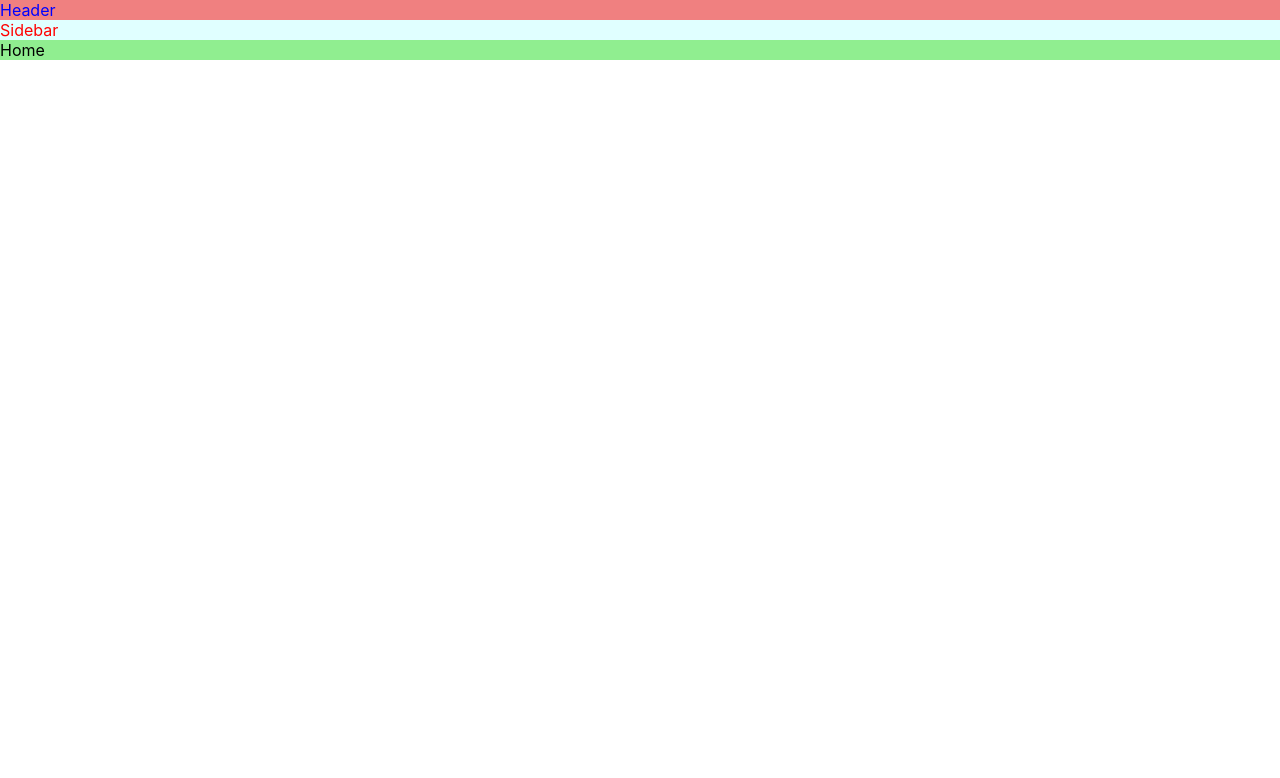
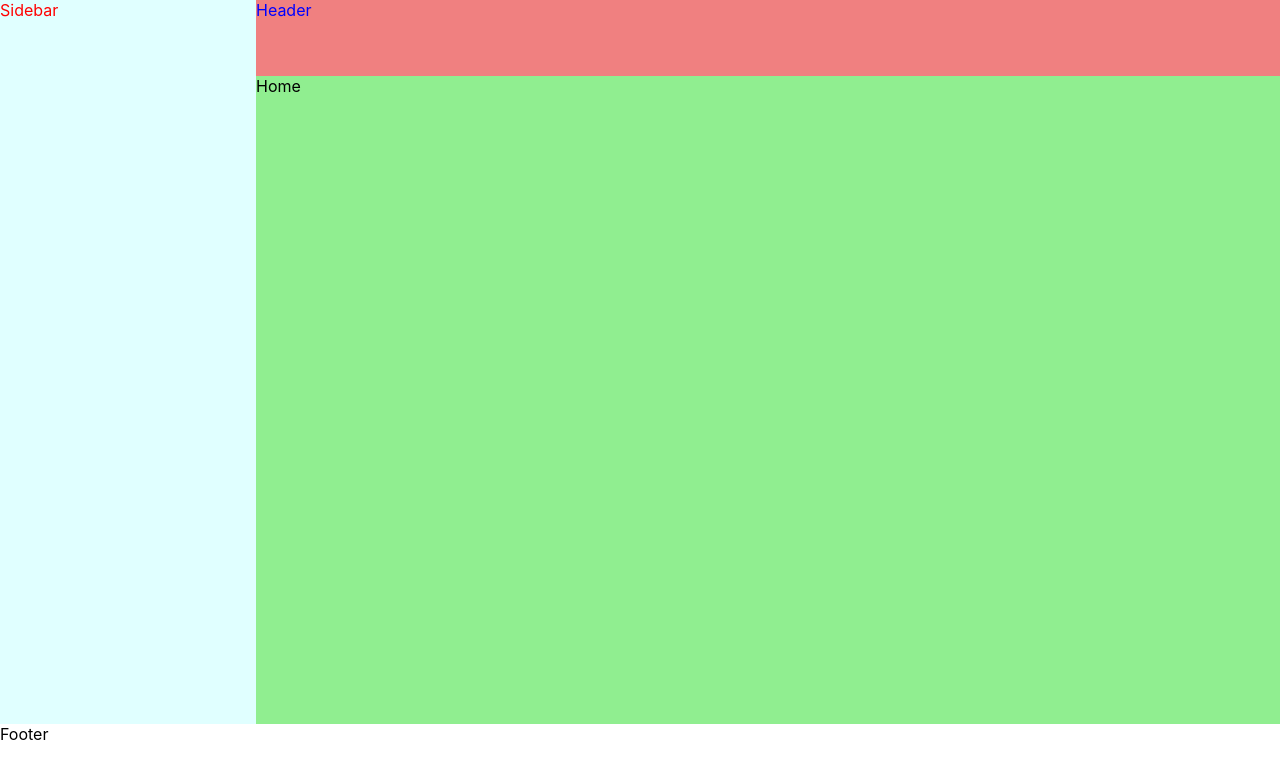
Before and after one commit to ngochieu276/MedusaAdmin, a React (Create React App) app: page / in a window 1280 px wide. Shown: the top 778 px of the page. Built offline with nearby package versions, Linux system fonts and the light colour scheme.

Commit message:
layout grid

```diff
--- a/package.json
+++ b/package.json
@@ -58,6 +58,10 @@
       "eslint --fix",
       "prettier --write"
     ],
+    "*.ts": [
+      "eslint --fix",
+      "prettier --write"
+    ],
     "*.scss": [
       "prettier --write"
     ]
--- /dev/null
+++ b/src/constant/layout.ts
@@ -0,0 +1 @@
+export const LAYOUT = {};
--- a/src/index.css
+++ b/src/index.css
@@ -126,4 +126,9 @@ code {
   --code-bg-base: #111827;
   --code-bg-header: #1f2937;
   --code-border: #374151;
+
+  /* Layout */
+  --header-height: 76px;
+  --footer-height: 76px;
+  --sidebar-width: 256px;
 }
--- /dev/null
+++ b/src/layout/Footer.tsx
@@ -0,0 +1,3 @@
+export default function Footer() {
+  return <footer className="footer">Footer</footer>;
+}
--- a/src/layout/Header.tsx
+++ b/src/layout/Header.tsx
@@ -1,3 +1,3 @@
 export default function Header() {
-  return <div className="header">Header</div>;
+  return <header className="header">Header</header>;
 }
--- a/src/layout/Sidebar.tsx
+++ b/src/layout/Sidebar.tsx
@@ -1,3 +1,3 @@
 export default function Sidebar() {
-  return <div className="sidebar">Sidebar</div>;
+  return <nav className="sidebar">Sidebar</nav>;
 }
--- a/src/layout/SignedLayout.tsx
+++ b/src/layout/SignedLayout.tsx
@@ -1,6 +1,7 @@
 import { Outlet } from 'react-router-dom';
 import Sidebar from './Sidebar';
 import Header from './Header';
+import Footer from './Footer';
 
 export default function SignedLayout() {
   return (
@@ -10,6 +11,7 @@ export default function SignedLayout() {
       <main className="content">
         <Outlet />
       </main>
+      <Footer />
     </div>
   );
 }
--- a/src/style/scss/layout/layout.scss
+++ b/src/style/scss/layout/layout.scss
@@ -1,4 +1,27 @@
 .signed-layout {
+  display: grid;
+  height: 100vh;
+
+  grid-template-rows: var(--header-height) 1fr var(--footer-height);
+  grid-template-columns: var(--sidebar-width) 1fr;
+
+  grid-template-areas:
+    'sidebar header'
+    'sidebar    main'
+    'footer footer';
+
+  .header {
+    grid-area: header;
+  }
+
+  .sidebar {
+    grid-area: sidebar;
+  }
+
+  .footer {
+    grid-area: footer;
+  }
+
   .content {
     background: lightgreen;
   }
```
